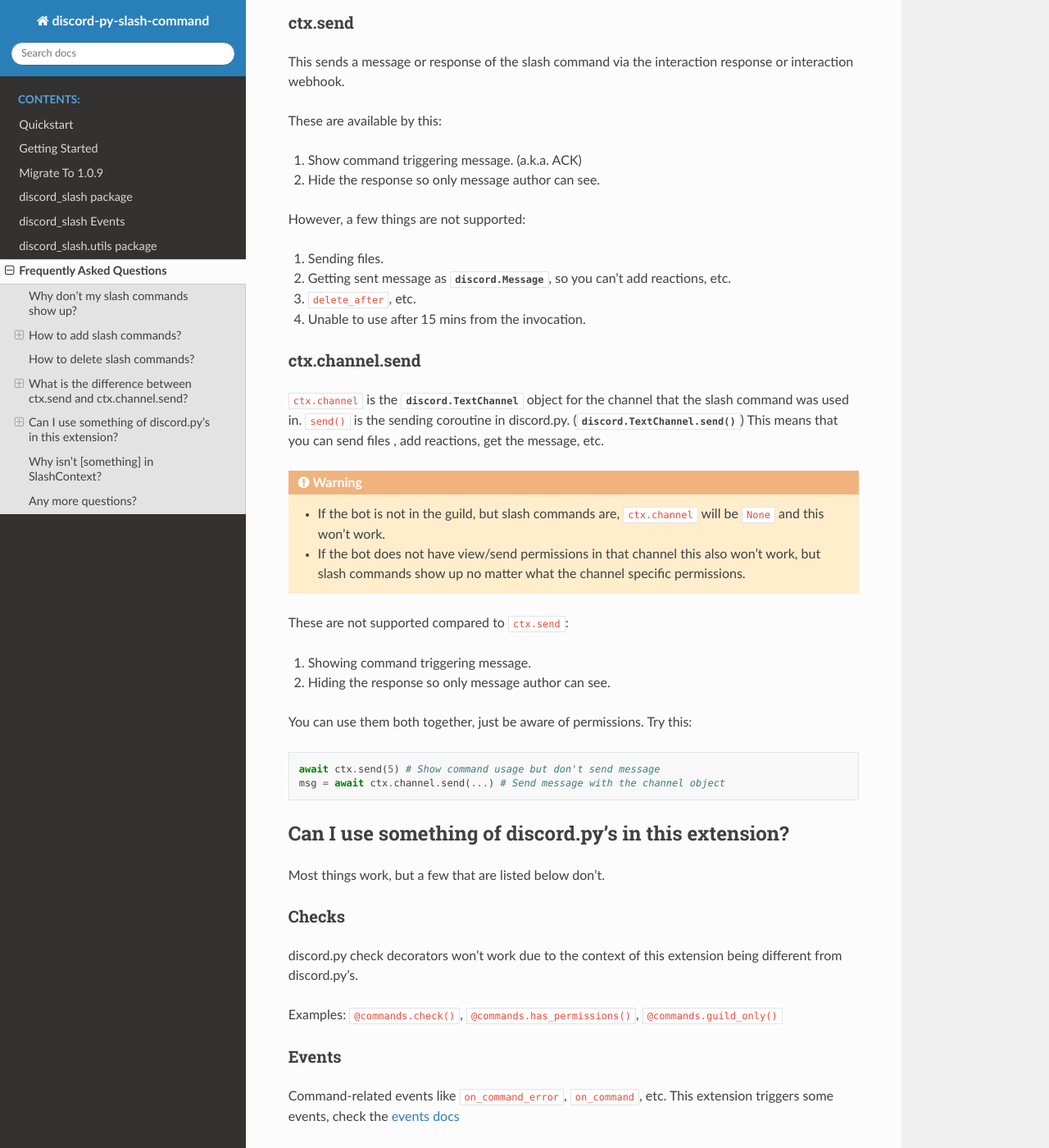
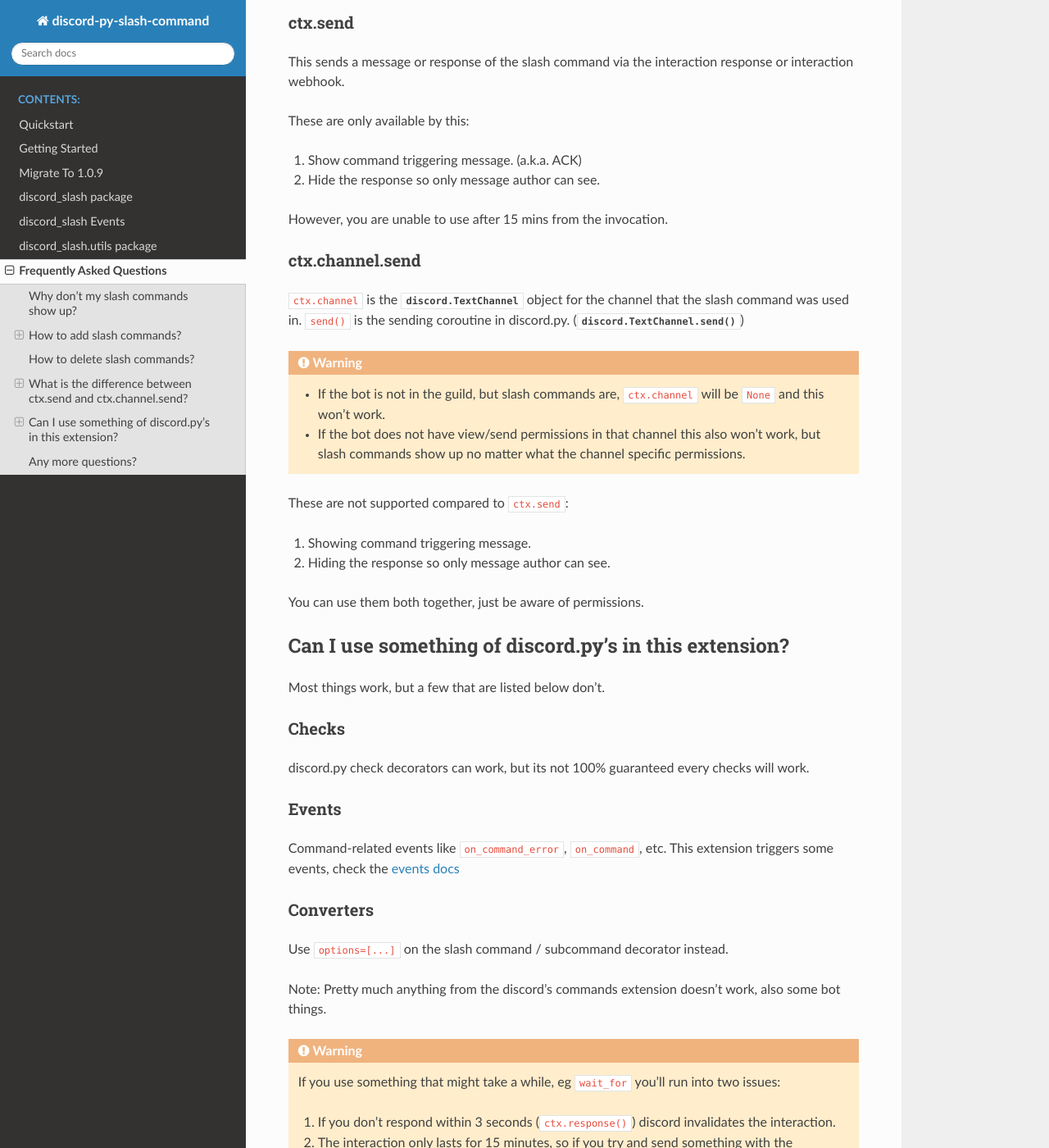
Before and after one commit to interactions-py/interactions.py, a Sphinx documentation site: the page built from docs/faq.rst, in a window 1280 px wide and 1400 px high, scrolled down 1856 px. Shown: the whole window at 82% size. Built offline with Sphinx 7.4.7 and the Read the Docs theme 2.0.0, drawn with Linux system fonts in a browser that asks for light colours; some of the changed text lies outside the part shown.

Commit message:
Fixed FAQ fits to new release

```diff
--- a/docs/faq.rst
+++ b/docs/faq.rst
@@ -71,23 +71,17 @@
 --------
 This sends a message or response of the slash command via the interaction response or interaction webhook.
 
-These are available by this:
+These are only available by this:
 
 1. Show command triggering message. (a.k.a. ACK)
 2. Hide the response so only message author can see.
 
-However, a few things are not supported:
-
-1. Sending files.
-2. Getting sent message as :class:`discord.Message`, so you can't add reactions, etc.
-3. ``delete_after``, etc.
-4. Unable to use after 15 mins from the invocation.
+However, you are unable to use after 15 mins from the invocation.
 
 ctx.channel.send
 ----------------
 ``ctx.channel`` is the :class:`discord.TextChannel` object for the channel that the slash command was used in.
 ``send()`` is the sending coroutine in discord.py. (:meth:`discord.TextChannel.send`)
-This means that you can send files , add reactions, get the message, etc.
 
 .. warning::
    * If the bot is not in the guild, but slash commands are, ``ctx.channel`` will be ``None`` and this won't work.
@@ -98,12 +92,7 @@
 1. Showing command triggering message.
 2. Hiding the response so only message author can see.
 
-You can use them both together, just be aware of permissions. Try this:
-
-.. code-block:: python
-
-   await ctx.send(5) # Show command usage but don't send message
-   msg = await ctx.channel.send(...) # Send message with the channel object
+You can use them both together, just be aware of permissions.
 
 Can I use something of discord.py's in this extension?
 ******************************************************
@@ -111,10 +100,7 @@
 
 Checks
 ------
-discord.py check decorators won't work due to the context of this extension being different from discord.py's.
-
-Examples: ``@commands.check()``, ``@commands.has_permissions()``, ``@commands.guild_only()``
-
+discord.py check decorators can work, but its not 100% guaranteed every checks will work.
 
 Events
 ------
@@ -131,19 +117,11 @@
 .. warning::
    If you use something that might take a while, eg ``wait_for`` you'll run into two issues:
 
-   1. If you don't respond within 3 seconds (``ctx.send()``) discord invalidates the interaction.
+   1. If you don't respond within 3 seconds (``ctx.response()``) discord invalidates the interaction.
    2. The interaction only lasts for 15 minutes, so if you try and send something with the interaction (``ctx.send``) more than 15 mins after the command was ran it won't work.
 
    As an alternative you can use ``ctx.channel.send`` but this relies on the the bot being in the guild, and the bot having send perms in that channel.
 
-Why isn't [something] in SlashContext?
-**************************************
-Simple answer is this: The way discord handles slash commands means that the slash command handler has to be different to discord.py's command handler.
-
-One example is ``ctx.message``:
-``message`` is not available because the slash command usage sending is dependant on what send_type you respond with on ``ctx.send``, so discord doesn't supply the message when sending the interaction.
-Others things are also missing due to similar reasons.
-
 Any more questions?
 *******************
 Join the `discord server <https://discord.gg/KkgMBVuEkx>`_ and ask in ``#questions``!
```
Also changed, not shown: other parts of docs/faq.rst (+1 -1 lines).
